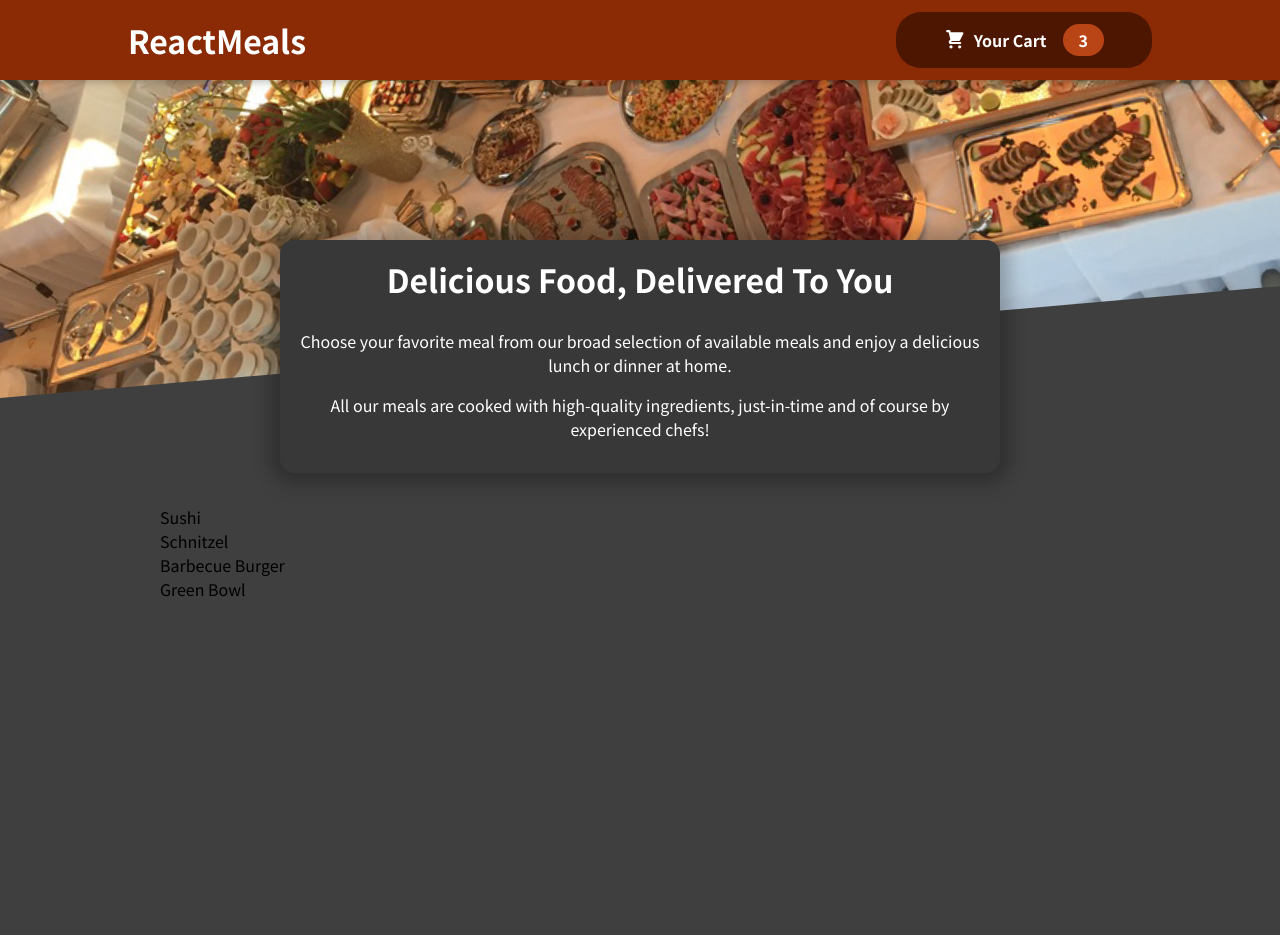
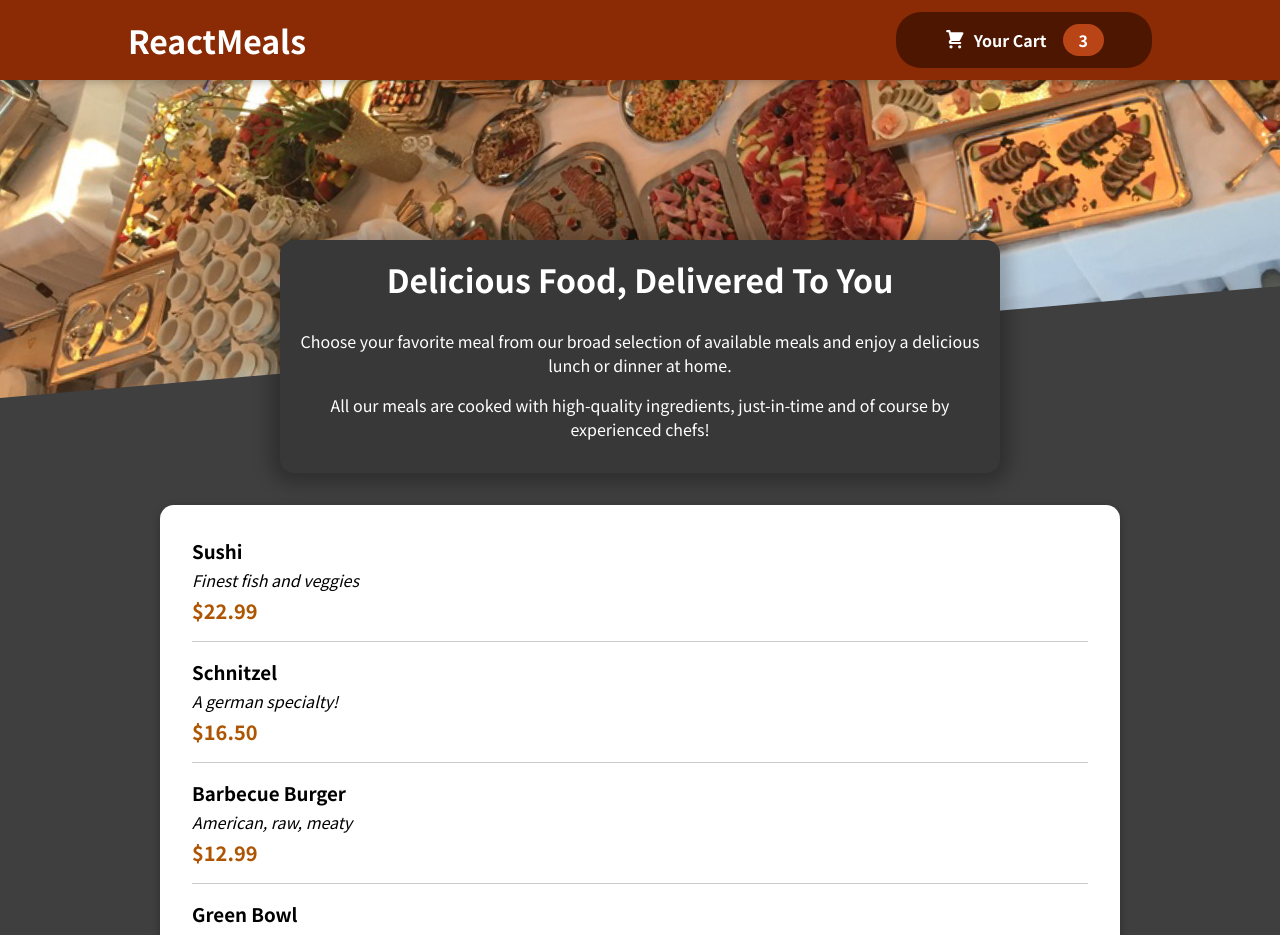
Before and after one commit to betiiy-haile/Food-Order-App, a React (Create React App) app: page / in a window 1280 px wide. Shown: the top 935 px of the page. Before the commit the page ends 800 px from the top, so only its background shows below. Built offline with nearby package versions, Linux system fonts and the light colour scheme.

Commit message:
Adding individual mealItem and displaying them

```diff
--- a/src/components/Meals/AvailableMeals.js
+++ b/src/components/Meals/AvailableMeals.js
@@ -1,4 +1,6 @@
 import classes from './AvailableMeals.module.css'
+import MealItem from './MealItem/MealItem';
+import Card from '../UI/Card';
 
 const DUMMY_MEALS = [
   {
@@ -28,10 +30,14 @@
 ];
 
 const AvailableMeals = () => {
-   const mealsList = DUMMY_MEALS.map((meal) => <li>{meal.name}</li>)
-  return <section className={classes.meals} >
-    <ul>{mealsList}</ul>
-  </section>;
+   const mealsList = DUMMY_MEALS.map((meal) => <MealItem key={meal.id} name={meal.name} description={meal.description} price={meal.price} />)
+  return (
+    <section className={classes.meals}>
+      <Card>
+        <ul>{mealsList}</ul>
+      </Card>
+    </section>
+  );
 };
 
 export default AvailableMeals;
--- /dev/null
+++ b/src/components/Meals/MealItem/MealItem.js
@@ -0,0 +1,18 @@
+import classes from'./MealItem.module.css'
+
+const MealItem = props => {
+    const price = `$${props.price.toFixed(2)}`
+
+  return (
+    <li>
+      <div className={classes.meal} >
+        <h3>{props.name}</h3>
+        <div className={classes.description} >{props.description}</div>
+        <div className={classes.price}>{price}</div>
+      </div>
+      <div></div>
+    </li>
+  );
+}
+
+export default MealItem
--- /dev/null
+++ b/src/components/Meals/MealItem/MealItem.module.css
@@ -0,0 +1,23 @@
+.meal {
+    display: flex;
+    flex-direction: column;
+    justify-content: space-between;
+    margin: 1rem;
+    padding-bottom: 1rem;
+    border-bottom: 1px solid #ccc;
+}
+
+.meal h3 {
+    margin: 0 0 0.25rem 0;
+}
+
+.description {
+    font-style: italic;
+}
+
+.price {
+    margin-top: 0.25rem;
+    font-weight: bold;
+    color: #ad5502;
+    font-size: 1.25rem;
+}
--- /dev/null
+++ b/src/components/UI/Card.js
@@ -0,0 +1,11 @@
+import classes from './Card.module.css'
+
+const Card = props => {
+  return (
+    <div className={classes.card} >
+      {props.children}
+    </div>
+  )
+}
+
+export default Card
--- /dev/null
+++ b/src/components/UI/Card.module.css
@@ -0,0 +1,6 @@
+.card {
+    padding: 1rem;
+    box-shadow: 0 2px 8px rgba(0, 0, 0, 0.25);
+    border-radius: 14px;
+    background-color: white;
+}
```
